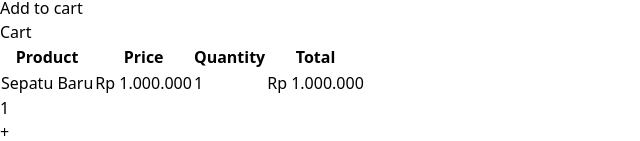
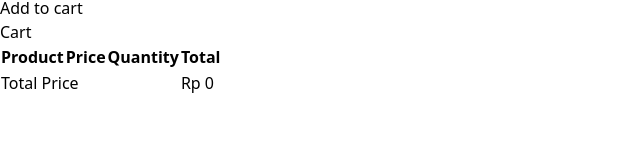
Before and after one commit to pendragonnn/react-review, a React (Vite) app: page /product in a window 1280 px wide. Shown: the part 1216-1357 px from the top of the page, without its empty margins (0-640 px from the left). After the commit the page ends 1312 px from the top, so only its background shows below. Built offline with nearby package versions, Linux system fonts and the light colour scheme.

Commit message:
useEffect

```diff
--- a/src/Pages/products.jsx
+++ b/src/Pages/products.jsx
@@ -1,4 +1,4 @@
-import React, { useState } from 'react'
+import React, { useEffect, useState } from 'react'
 import FirstComponentButton from '../components/Elements/Buttons/FirstComponentButton'
 import CardProduct from '../components/Fragments/CardProduct'
 import Counter from '../components/Fragments/Counter'
@@ -30,12 +30,24 @@
 const email = localStorage.getItem('email')
 
 export default function ProductsPage() {
-  const [cart, setCart] = useState([
-    {
-      id: 1,
-      qty: 1,
-    },
-  ])
+  const [cart, setCart] = useState([])
+  const [totalPrice, setTotalPrice] = useState(0)
+
+  useEffect(() => {
+    setCart(JSON.parse(localStorage.getItem("cart")) || [])
+  }, [])
+
+  useEffect(() => {
+    if(cart.length > 0) {
+      const sum = cart.reduce((acc, item) => {
+        const product = products.find((product) => product.id === item.id)
+        return acc + product.price * item.qty
+      }, 0)
+      setTotalPrice(sum)
+      localStorage.setItem("cart", JSON.stringify(cart))
+    }
+  }, [cart])
+
 
   const handleLogout = () => {
     localStorage.removeItem('email')
@@ -95,13 +107,17 @@
                 )
 
               })}
+              <tr  className='font-bold'>
+                <td colSpan={3}>Total Price</td>
+                <td>Rp {totalPrice.toLocaleString('id-ID', {styles: 'currency', currency: 'IDR'})}</td>
+              </tr>
             </tbody>
           </table>
         </div>
       </div>
-      <div className='flex w-100 justify-center'>
+      {/* <div className='flex w-100 justify-center'>
         <Counter />
-      </div>
+      </div> */}
     </>
   )
 }
```
